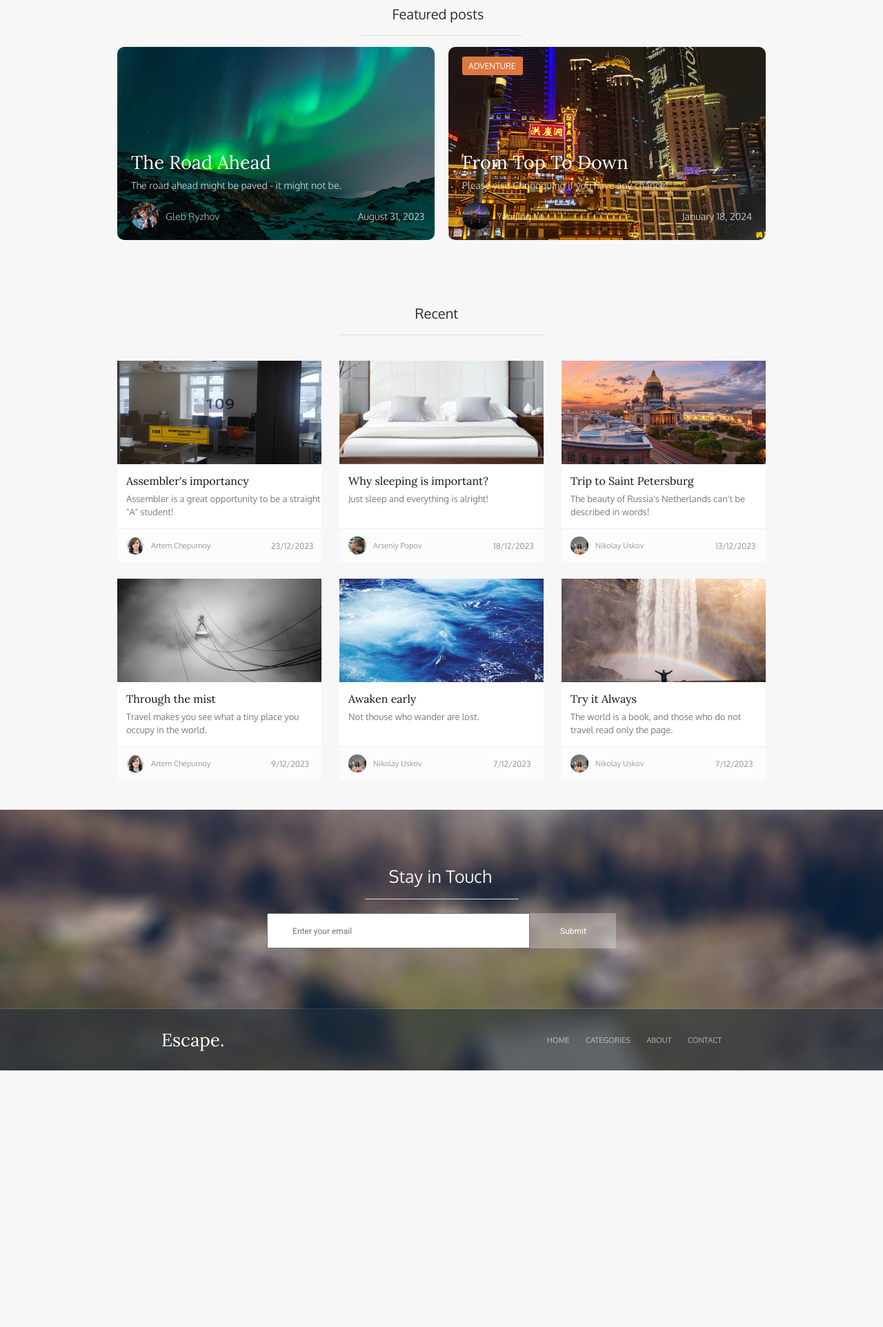
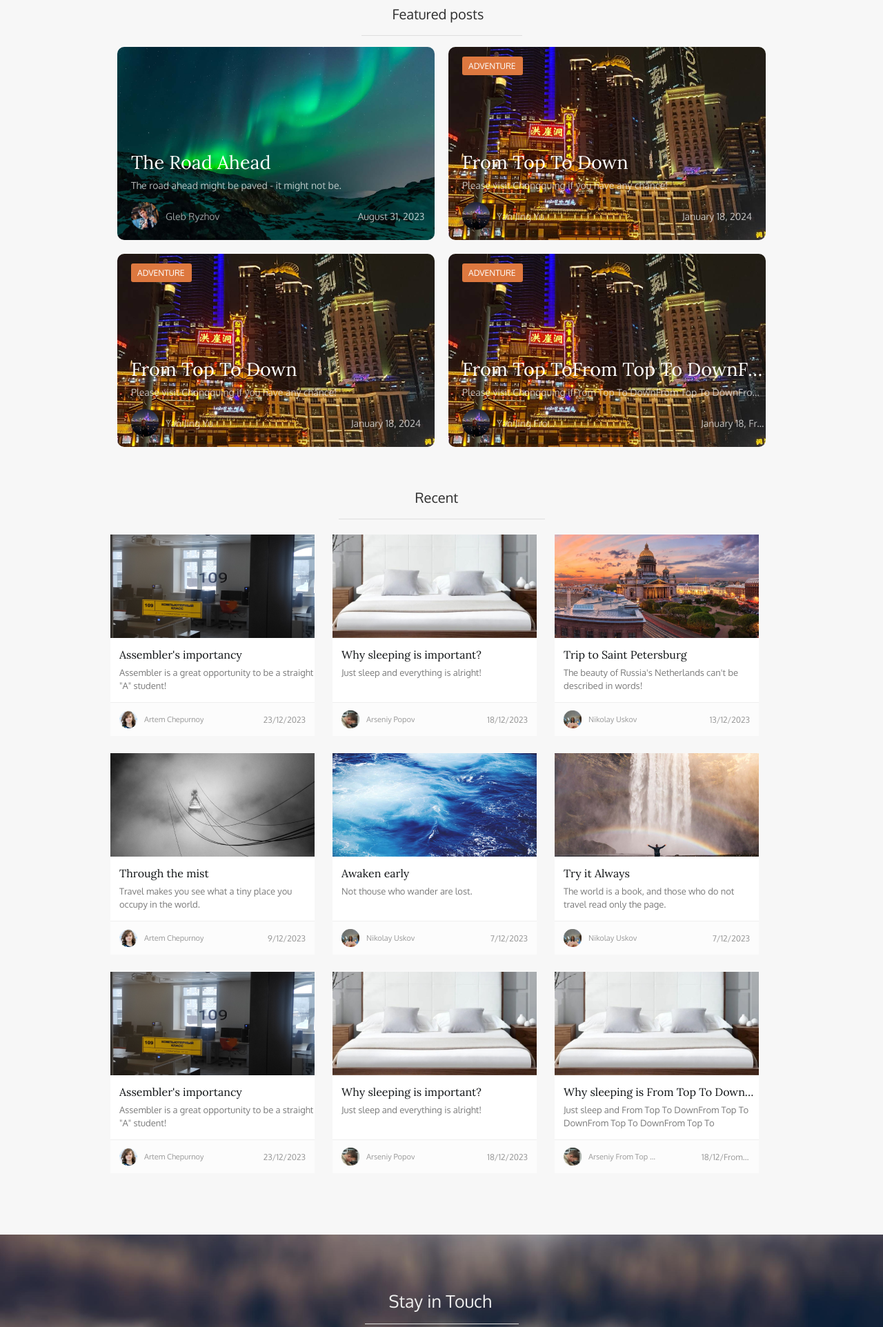
Before and after one commit to x3r1x/webCourse, a PHP site: page /home.php in a window 1280 px wide. Shown: the part 618-2542 px from the top of the page at 69% size. Before the commit the page ends 2170 px from the top, so only its background shows below. Run offline with PHP 8.4, Linux system fonts and the light colour scheme.

Commit message:
lab5 accepted by Elena Eruslanova

```diff
--- a/lab5/featured_post_preview.php
+++ b/lab5/featured_post_preview.php
@@ -7,5 +7,5 @@
 
     <p class="article__subscription"><?= $featured_post['subscription'] ?></p>
     <h3 class="article__header"><?= $featured_post['title'] ?></h3>
-    <?= $featured_post['is_adventure'] ?>
+    <h4 class="article__adventure_sign <?=  $featured_post['tag'] ? 'article__adventure_sign_visible' : ''?>"><?= $featured_post['tag'] ?></h4>
 </article>
--- a/lab5/home.php
+++ b/lab5/home.php
@@ -2,7 +2,7 @@
 $featured_posts = [
     [
         'background_image_modifier' => 'tra',
-        'is_adventure' => '',
+        'tag' => '',
         'title' => 'The Road Ahead',
         'subscription' => 'The road ahead might be paved - it might not be.',
         'author_photo' => 'static/images/index/a1.png',
@@ -12,12 +12,32 @@ $featured_posts = [
 
     [
         'background_image_modifier' => 'fttd',
-        'is_adventure' => '<h4 class="article__adventure_sign">ADVENTURE</h4>',
+        'tag' => 'ADVENTURE',
         'title' => 'From Top To Down',
         'subscription' => 'Please visit Chongquing if you have any chance!',
         'author_photo' => 'static/images/index/a2.png',
         'author_name' => 'Yan Jing Yu',
         'date' => 'January 18, 2024'
+    ],
+
+    [
+        'background_image_modifier' => 'fttd',
+        'tag' => 'ADVENTURE',
+        'title' => 'From Top To Down',
+        'subscription' => 'Please visit Chongquing if you have any chance!',
+        'author_photo' => 'static/images/index/a2.png',
+        'author_name' => 'Yan Jing Yu',
+        'date' => 'January 18, 2024'
+    ],
+
+    [
+        'background_image_modifier' => 'fttd',
+        'tag' => 'ADVENTURE',
+        'title' => 'From Top ToFrom Top To DownFrom Top To Down Down',
+        'subscription' => 'Please visit Chongquing ifFrom Top To DownFrom Top To DownFrom Top To DownFrom Top To DownFrom Top To Down you have any chance!',
+        'author_photo' => 'static/images/index/a2.png',
+        'author_name' => 'Yan Jing From Top To DownFrom Top To DownFrom Top To DownFrom Top To DownFrom Top To DownYu',
+        'date' => 'January 18, From Top To DownFrom Top To DownFrom Top To DownFrom Top To Down2024'
     ]
 ];
 
@@ -74,6 +94,32 @@ $recent_posts = [
         'author_photo' => 'static/images/index/a5.png',
         'author_name' => 'Nikolay Uskov',
         'date' => '7/12/2023'
+    ],
+    [
+        'image' => 'static/images/index/p3.png',
+        'title' => "Assembler's importancy",
+        'subscription' => 'Assembler is a great opportunity to be a straight "A" student!',
+        'author_photo' => 'static/images/index/a3.png',
+        'author_name' => 'Artem Chepurnoy',
+        'date' => '23/12/2023'
+    ],
+
+    [
+        'image' => 'static/images/index/p4.png',
+        'title' => "Why sleeping is important?",
+        'subscription' => 'Just sleep and everything is alright!',
+        'author_photo' => 'static/images/index/a4.png',
+        'author_name' => 'Arseniy Popov',
+        'date' => '18/12/2023'
+    ],
+
+    [
+        'image' => 'static/images/index/p4.png',
+        'title' => "Why sleeping is From Top To DownFrom Top To DownFrom Top To DownFrom Top To DownFrom Top To DownFrom Top To Downimportant?",
+        'subscription' => 'Just sleep and From Top To DownFrom Top To DownFrom Top To DownFrom Top To DownFrom Top To Downeverything is alright!',
+        'author_photo' => 'static/images/index/a4.png',
+        'author_name' => 'Arseniy From Top To DownFrom Top To DownFrom Top To DownFrom Top To DownPopov',
+        'date' => '18/12/From Top To DownFrom Top To DownFrom Top To DownFrom Top To DownFrom Top To Down2023'
     ]
 ]
 
--- a/lab5/style/style.css
+++ b/lab5/style/style.css
@@ -78,6 +78,7 @@
 
 .site_content {
     background-color: #F7F7F7;
+    padding-bottom: 90px;
 }
 
 .site_content__color_set {
@@ -101,10 +102,8 @@
 
 .site_content__featured_posts.featured_posts {
     width: 940px;
-    height: 415px;
     margin-inline: auto;
     display: flex;
-    flex-wrap: wrap;
     flex-direction: column;
     align-items: center;
     margin-top: 60px;
@@ -121,13 +120,12 @@
 
 .featured_posts__articles.articles {
     width: 940px;
-    height: 294px;
     margin-inline: auto;
     display: flex;
     margin-top: 16px;
     flex-direction: row;
     flex-wrap: wrap;
-    justify-content: space-between;
+    gap: 20px;
 }
 
 .articles__article{
@@ -149,7 +147,6 @@
 }
 
 .article__adventure_sign{
-    display: inline-block;
     font: 400 12px/13px "Oxygen";
     background-color: #DD783F;
     color: #FFFFFF;
@@ -157,48 +154,65 @@
     border-radius: 3px;
     margin-bottom: 53px;
     max-width: 70px;
+    display: none;
+}
+
+.article__adventure_sign_visible {
+    display: inline-block;
 }
 
 .article__header {
     font: 400 27px/30px "Lora";
     color: #FFFFFF;
     margin-top: 58px;
+    white-space: nowrap;
+    overflow: hidden;
+    text-overflow: ellipsis;
 }
 
 .article__subscription{
     font: 400 14px/25px "Oxygen";
     color: rgba(255, 255, 255, 0.7);
     margin-top: 6px;
+    white-space: nowrap;
+    overflow: hidden;
+    text-overflow: ellipsis;
 }
 
 .article__author.author {
     display: flex;
     margin-top: 12px;
     margin-bottom: 15px;
-    flex-wrap: wrap;
     align-items: center;
 }
 
 .author__subscription{
+    max-width: 96px;
     font: 400 14px/35px "Oxygen";
     color: rgba(255, 255, 255, 0.6);
     margin-left: 10px;
+    white-space: nowrap;
+    overflow: hidden;
+    text-overflow: ellipsis;
 }
 
 .author__date {
+    max-width: 108px;
     font: 400 14px/35px "Oxygen";
     color: rgba(255, 255, 255, 0.7);
     margin-left: 200px;
+    white-space: nowrap;
+    overflow: hidden;
+    text-overflow: ellipsis;
 }
 
 .site_content__recent.recent {
     width: 940px;
-    height: 752px;
     margin-inline: auto;
     display: flex;
-    flex-wrap: wrap;
     align-items: center;
     justify-content: center;
+    flex-direction: column;
 }
 
 .recent__section_mark{
@@ -208,14 +222,15 @@
     border-bottom: 1px solid #DEDEDE;
     padding-bottom: 17px;
     padding-left: 111px;
+    margin-top: 60px;
 }
 
 .recent__post.post {
     width: 960px;
-    height: 632px;
+    margin-top: 22px;
     display: flex;
     flex-wrap: wrap;
-    justify-content: space-between;
+    gap: 26px;
 }
 
 .extra_article {
@@ -243,6 +258,9 @@
     color: #101315;
     margin-top: 14px;
     margin-left: 13px;
+    white-space: nowrap;
+    overflow: hidden;
+    text-overflow: ellipsis;
 }
 
 .text__subscription{
@@ -250,6 +268,8 @@
     color: #7A7A7A;
     margin-top: 6px;
     margin-left: 13px;
+    max-height: 40px;
+    overflow: hidden;
 }
 
 .extra_article__extra_avatar.extra_avatar {
@@ -276,14 +296,20 @@
     font: 400 11px/35px "Oxygen";
     color: #999999;
     margin-left: 10px;
+    max-width: 100px;
+    white-space: nowrap;
+    overflow: hidden;
+    text-overflow: ellipsis;
 }
 
 .extra_avatar__date {
     font: 400 12px/35px "Oxygen";
     color: #999999;
-    justify-self: flex-end;
     margin-right: 13px;
-    width: 60px;
+    max-width: 70px;
+    white-space: nowrap;
+    overflow: hidden;
+    text-overflow: ellipsis;
 }
 
 .site_footer {
```
